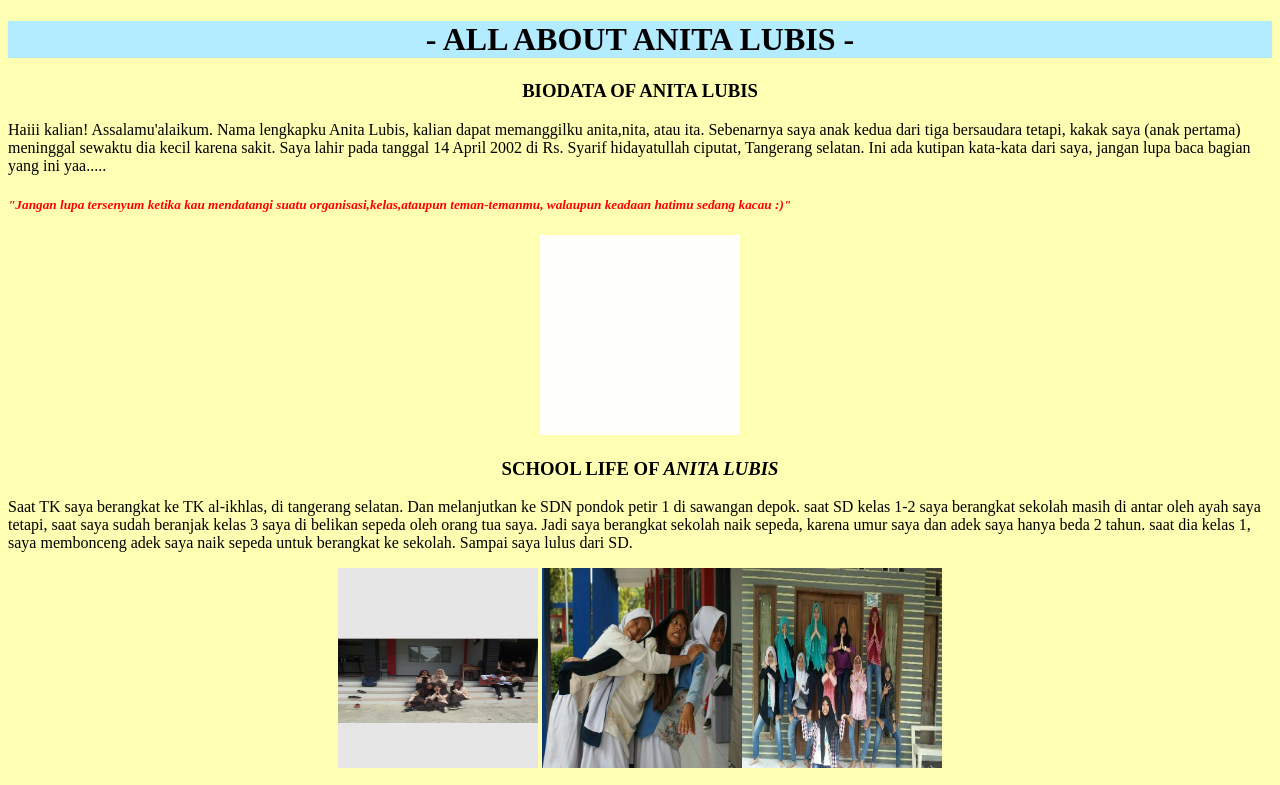
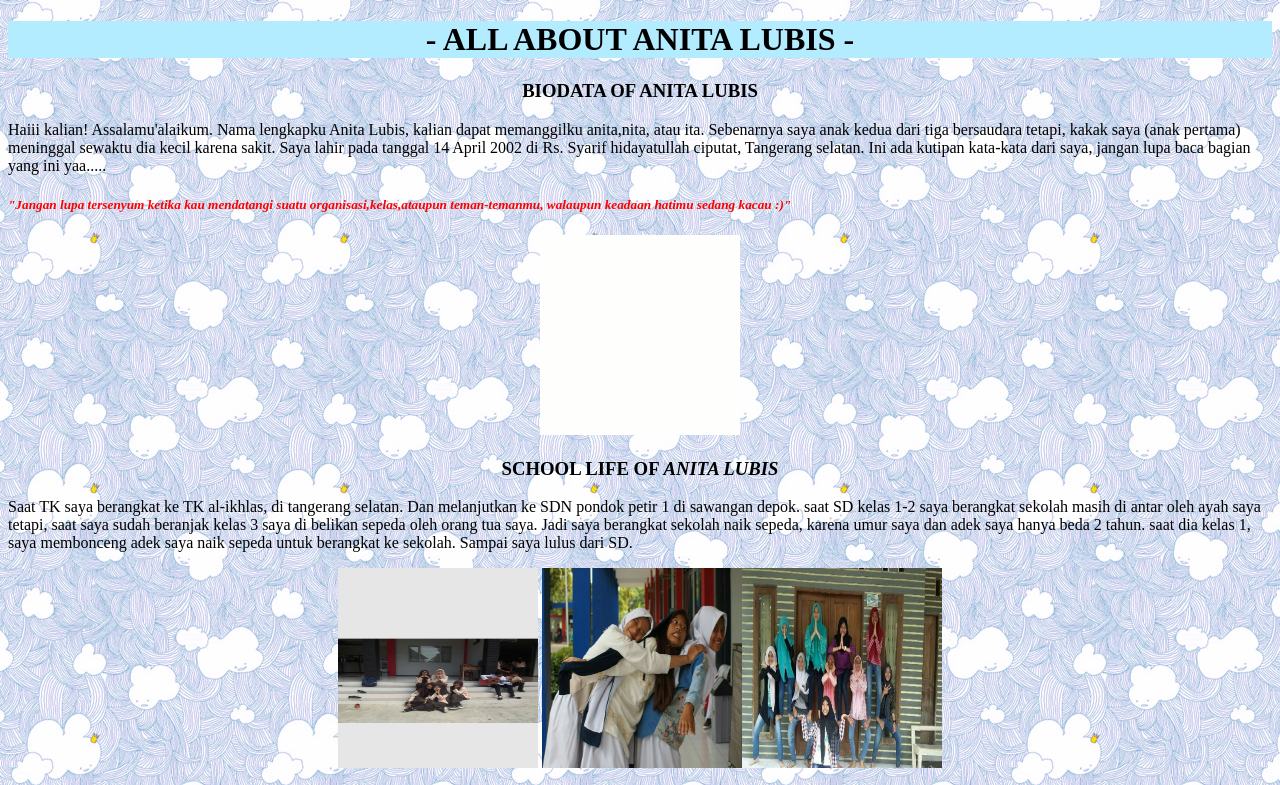
Before and after one commit to anitalubis/anitalubis.github.io, a plain HTML site: page index.html in a window 1280 px wide. Shown: the top 785 px of the page. Drawn offline with Linux system fonts and the light colour scheme.

Commit message:
Update style.css

```diff
--- a/style.css
+++ b/style.css
@@ -1,5 +1,5 @@
 body {
- background-color:  #ffffb3;
+ background-image: url("foto 5.jpg");
 }
 h3{
 	color: black;
```
